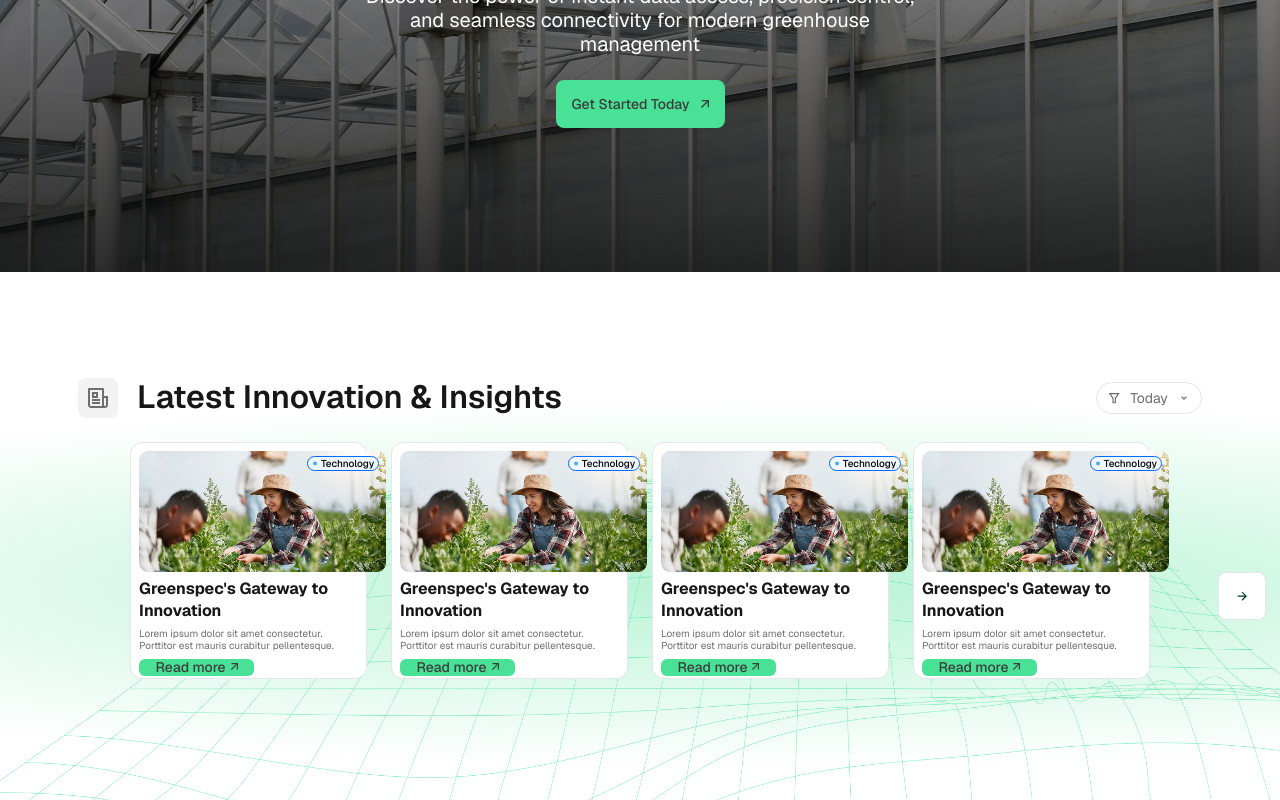
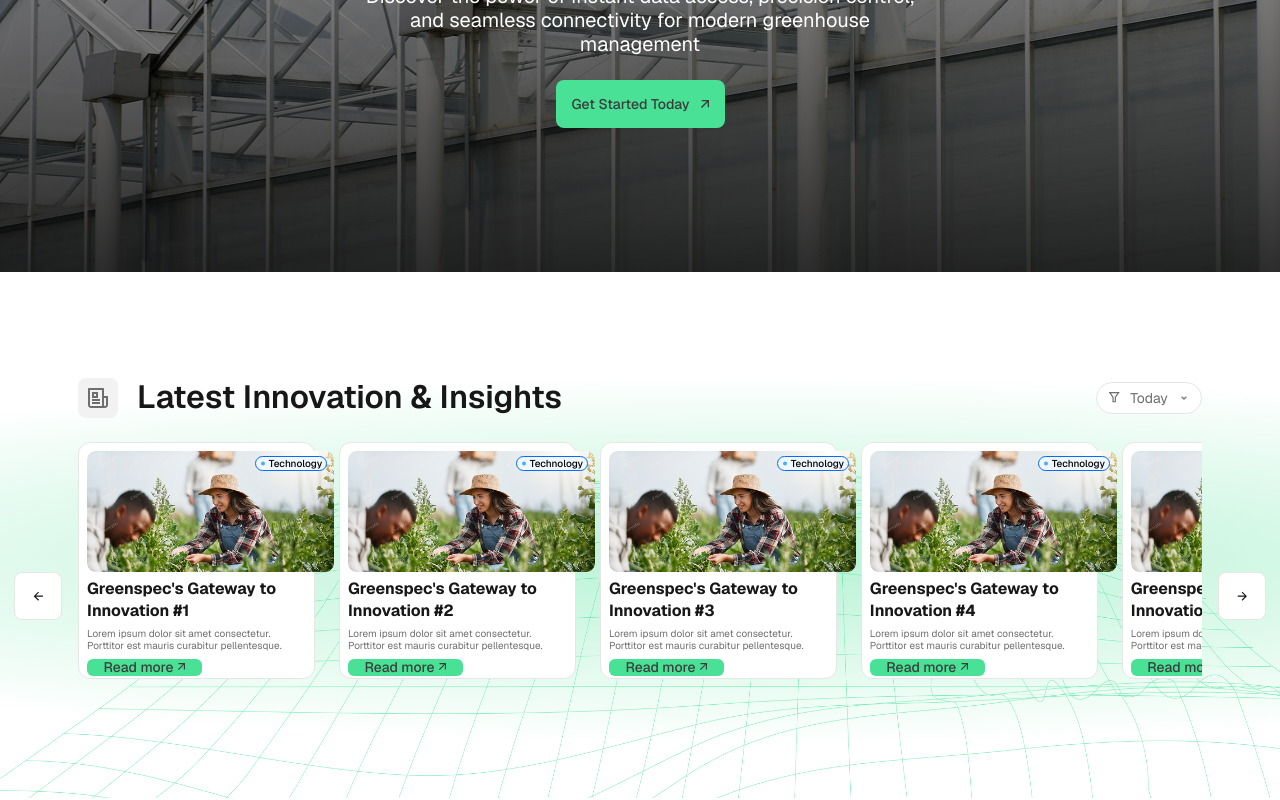
Before and after one commit to Johan2021usa/greenspec-project, an Angular app: page /home in a window 1280 px wide. Shown: the part 410-1210 px from the top of the page. Built offline with nearby package versions, Linux system fonts and the light colour scheme.

Commit message:
Feat(Gallery scroll x added for desktop, pending on mobile)

```diff
--- a/src/app/components/gallery/card/card.component.html
+++ b/src/app/components/gallery/card/card.component.html
@@ -6,15 +6,15 @@
       <svg class="category__icon" viewBox="0 0 3 5" xmlns="http://www.w3.org/2000/svg">
         <circle cx="2" cy="2.58252" r="2"/>
       </svg>
-      <p class="category__text">Technology</p>
+      <p class="category__text">{{info.category}}</p>
     </article>
   </section>
 
   <h5 class="card__title">
-    Greenspec's Gateway to Innovation
+    {{info.title}}
   </h5>
   <p class="card__description">
-    Lorem ipsum dolor sit amet consectetur. Porttitor est mauris curabitur pellentesque.
+    {{info.description}}
   </p>
 
   <button class="button --primary">
--- a/src/app/components/gallery/gallery.component.css
+++ b/src/app/components/gallery/gallery.component.css
@@ -2,27 +2,27 @@
   position: relative;
   display: flex;
   flex-direction: column;
-  justify-content: start;
-  padding: 2rem;
+  justify-content: flex-start;
+  padding: 3.62rem 2rem 1rem 2rem;
   align-items: center;
   min-height: 30rem;
   box-sizing: border-box !important;
-  /* border: 1px solid red; */
+  /* border: 1px solid yellow; */
 }
 .gallery__3d-container {
   z-index: -1;
   position: absolute;
   display: flex;
   align-items: flex-end;
-  bottom: none;
   width: 100%;
-  height: 20.6875rem; /* 347px / 16px = 21.6875rem */
+  top: 15rem;
+  height: auto; /* 347px / 16px = 21.6875rem */
   box-sizing: border-box;
+  /* border: 1px solid red; */
 }
 .gallery__3d-vector {
   width: 100%;
   height: 100%;
-  /* object-fit: cover; */
 }
 .gallery__bg-gradient {
   z-index: -1;
@@ -30,6 +30,8 @@
   width: 100%;
   height: 25.75rem; /* 412px / 16px = 25.75rem */
   fill: none;
+  box-sizing: border-box;
+  /* border: 1px solid blue; */
 }
 .gallery__container {
   position: relative;
@@ -39,17 +41,15 @@
   row-gap: 2rem;
   min-height: fit-content; /* 364px / 16px = 22.75rem */
   box-sizing: border-box;
-  /* border: 1px solid red; */
 }
 
 .header {
   display: flex;
   justify-content: space-between;
-  flex-wrap: wrap-reverse;
+  flex-wrap: wrap;
   row-gap: 1.5rem;
   align-items: flex-start;
   min-height: 2.5rem;
-  /* border: 1px solid blue; */
 }
 .header__group {
   display: flex;
@@ -57,7 +57,6 @@
   height: inherit;
   gap: 1.1875rem; /* 19px / 16px = 1.1875rem */
   box-sizing: border-box;
-  /* border: 1px solid yellow; */
 }
 .header__icon-cont {
   display: flex;
@@ -150,7 +149,6 @@
   justify-content: center;
   min-height: 18.37rem;
   gap: 1.5rem;
-  /* border: 1px solid red; */
   box-sizing: border-box;
 }
 app-card{
@@ -163,14 +161,24 @@ app-card{
 /* Desktop version */
 @media screen and (min-width: 1120px) {
   .gallery{
-    padding-top: 3.625rem;
+    justify-content: flex-start;
     max-height: 30rem;
+    box-sizing: border-box;
+    padding: 3.62rem 0;
     box-sizing: border-box;
     /* border: 1px solid red; */
   }
   .gallery__3d-container{
+    top: 9.2rem;
     bottom: 0;
+    height: 20.6875rem;
     /* border: 1px solid red; */
+  }
+  .gallery__bg-gradient{
+    height: 25.75rem;
+    top: 2.12rem;
+    /* border: 1px solid blue; */
+    box-sizing: border-box;
   }
   .gallery__container {
     display: flex;
@@ -186,6 +194,16 @@ app-card{
     justify-content: space-between;
     align-items: center;
     min-height: 2.5rem;
+    /* border: 1px solid red; */
+  }
+  .gallery__sub-cont{
+    flex-wrap: nowrap;
+    justify-content: left;
+    max-width: 70.25rem;
+    overflow-x: hidden;
+    scroll-behavior: smooth;
+    box-sizing: border-box;
+    scrollbar-width: 2rem;
     /* border: 1px solid red; */
   }
 
@@ -205,6 +223,9 @@ app-card{
     border: 1px solid var(--border-clr);
     transition: all 200ms ease-in-out;
   }
+  .arrow-slider__icon{
+    fill: var(--arrow-clr);
+  }
   .arrow-slider:hover{
     background-color: var(--green-50);
     border: 1px solid var(--green-200);
@@ -213,9 +234,19 @@ app-card{
     background-color: var(--green-200);
     border: 1px solid var(--green-200);
   }
+  .arrow-slider:hover path,
+  .arrow-slider:active path{
+    fill: var(--green-900);
+  }
   .arrow-slider__icon{
     height: 0.648rem;
     width: 0.666rem;
   }
-
+  .--left-arrow{
+    right: none;
+    left: -4rem;
+  }
+  .--left-arrow .arrow-slider__icon{
+    transform: rotate(180deg);
+  }
 }
--- a/src/app/components/gallery/gallery.component.html
+++ b/src/app/components/gallery/gallery.component.html
@@ -42,16 +42,25 @@
       </button>
     </section>
 
-    <section class="gallery__sub-cont">
+    <section #wrapperGallery class="gallery__sub-cont">
       @for(info of cardsInfo; track info){
-        <app-card></app-card>
+        <app-card [info]="info"></app-card>
       }
     </section>
 
-    <!-- Arrow -->
-    <button class="arrow-slider">
+    <!-- Arrow Right -->
+    <button class="arrow-slider"
+    (click)="scrollImage(true)">
       <svg class="arrow-slider__icon" viewBox="0 0 12 12" fill="none" xmlns="http://www.w3.org/2000/svg">
-        <path d="M8.78103 5.33327L5.20503 1.75726L6.14783 0.814453L11.3333 5.99993L6.14783 11.1853L5.20503 10.2425L8.78103 6.6666H0.666626V5.33327H8.78103Z" fill="#00391F"/>
+        <path d="M8.78103 5.33327L5.20503 1.75726L6.14783 0.814453L11.3333 5.99993L6.14783 11.1853L5.20503 10.2425L8.78103 6.6666H0.666626V5.33327H8.78103Z"/>
+        </svg>
+    </button>
+
+    <!-- Arrow Left -->
+    <button class="arrow-slider --left-arrow"
+    (click)="scrollImage(false)">
+      <svg class="arrow-slider__icon" viewBox="0 0 12 12" fill="none" xmlns="http://www.w3.org/2000/svg">
+        <path d="M8.78103 5.33327L5.20503 1.75726L6.14783 0.814453L11.3333 5.99993L6.14783 11.1853L5.20503 10.2425L8.78103 6.6666H0.666626V5.33327H8.78103Z"/>
         </svg>
     </button>
   </section>
--- a/src/app/components/gallery/gallery.component.ts
+++ b/src/app/components/gallery/gallery.component.ts
@@ -1,4 +1,4 @@
-import { Component } from '@angular/core';
+import { AfterViewInit, Component, ElementRef, ViewChild } from '@angular/core';
 import { CardComponent } from "./card/card.component";
 
 @Component({
@@ -8,28 +8,56 @@ import { CardComponent } from "./card/card.component";
   templateUrl: './gallery.component.html',
   styleUrl: './gallery.component.css'
 })
-export class GalleryComponent {
+export class GalleryComponent implements AfterViewInit{
+
+  @ViewChild('wrapperGallery') wrapperGallery!: ElementRef;
+
+  options:ScrollToOptions = {
+    top: 0,
+    left: 290,
+    behavior: "smooth"
+  }
 
   cardsInfo = [
     {
-      "title": "Greenspec's Gateway to Innovation",
+      "title": "Greenspec's Gateway to Innovation #1",
       "category" : "Technology",
       "description" : "Lorem ipsum dolor sit amet consectetur. Porttitor est mauris curabitur pellentesque."
     },
     {
-      "title": "Greenspec's Gateway to Innovation",
+      "title": "Greenspec's Gateway to Innovation #2",
       "category" : "Technology",
       "description" : "Lorem ipsum dolor sit amet consectetur. Porttitor est mauris curabitur pellentesque."
     },
     {
-      "title": "Greenspec's Gateway to Innovation",
+      "title": "Greenspec's Gateway to Innovation #3",
       "category" : "Technology",
       "description" : "Lorem ipsum dolor sit amet consectetur. Porttitor est mauris curabitur pellentesque."
     },
     {
-      "title": "Greenspec's Gateway to Innovation",
+      "title": "Greenspec's Gateway to Innovation #4",
       "category" : "Technology",
       "description" : "Lorem ipsum dolor sit amet consectetur. Porttitor est mauris curabitur pellentesque."
     },
-  ]
+    {
+      "title": "Greenspec's Gateway to Innovation #5",
+      "category" : "Technology",
+      "description" : "Lorem ipsum dolor sit amet consectetur. Porttitor est mauris curabitur pellentesque."
+    },
+    {
+      "title": "Greenspec's Gateway to Innovation #6",
+      "category" : "Technology",
+      "description" : "Lorem ipsum dolor sit amet consectetur. Porttitor est mauris curabitur pellentesque."
+    }
+  ];
+
+  ngAfterViewInit(): void {
+
+  }
+
+  scrollImage(direction:boolean){
+    const wrapperGallery:HTMLElement = this.wrapperGallery.nativeElement;
+    this.options.left = (direction) ? (290) : (-290);
+    wrapperGallery.scroll(this.options);
+  }
 }
```
